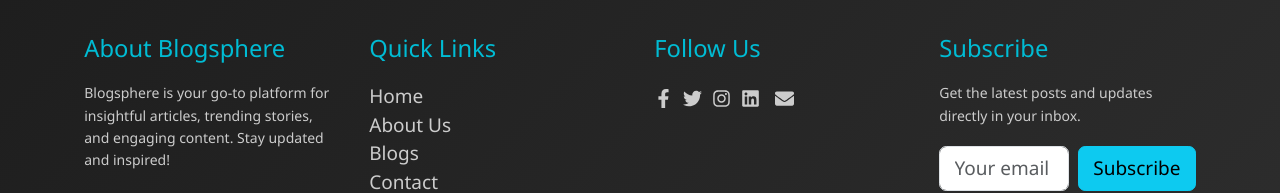
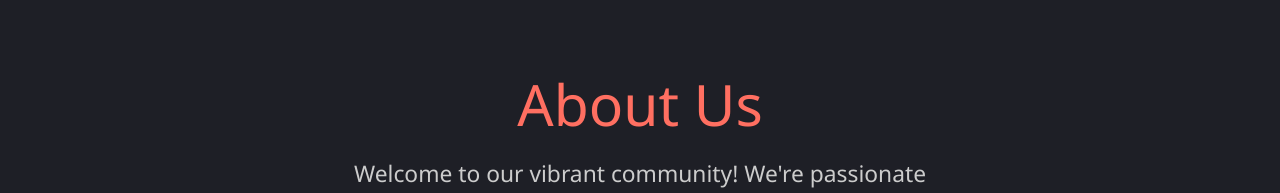
Before and after one commit to usmanhameed2017/blogsphere, a React (Vite) app: page / in a window 1280 px wide. Shown: the part 657-850 px from the top of the page. Built offline with nearby package versions, Linux system fonts and the light colour scheme; no server answers.

Commit message:
Filling landing page

```diff
--- a/src/pages/Home.jsx
+++ b/src/pages/Home.jsx
@@ -1,8 +1,8 @@
 import React, { useEffect, useState } from 'react'
 import Hero from '../components/hero';
 import CardBS from '../components/card';
-import axios from 'axios';
 import { fetchAllBlogs } from '../api/blogs';
+import About from './About';
 
 function Home()
 {
@@ -43,8 +43,7 @@ function Home()
                         comments={blog.comments}
                         totalComments={blog.totalComments}
                         authorImage={blog.createdBy.profile_image}
-                            authorName={blog.createdBy.name}
-                        />
+                        authorName={blog.createdBy.name} />
                     ))
                     :
                     <h2 style={{ textAlign: 'center', width: '100%', marginTop: '2rem' }}>
@@ -52,6 +51,8 @@ function Home()
                     </h2>
                 }
             </div>
+
+            <About />
         </div>
     );
 }
```
Lines whose indentation alone changed are shown as unchanged.
